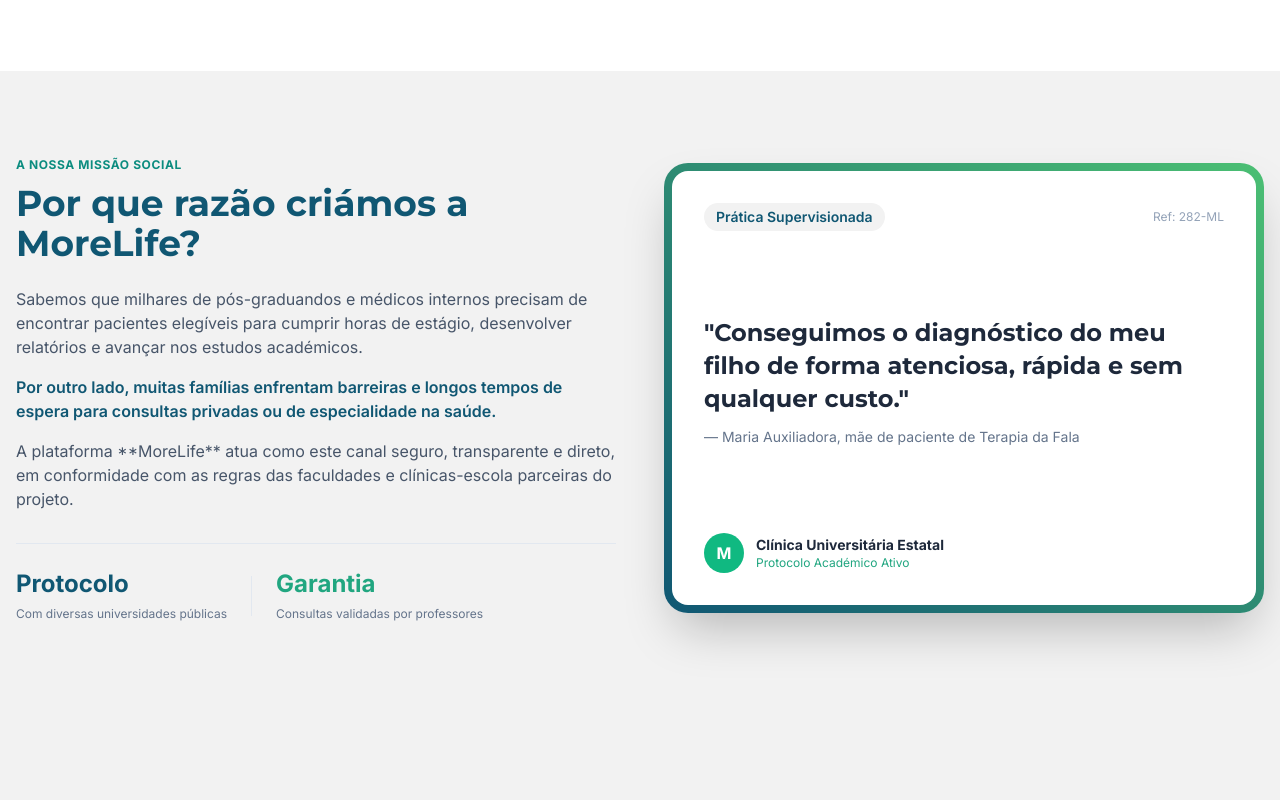
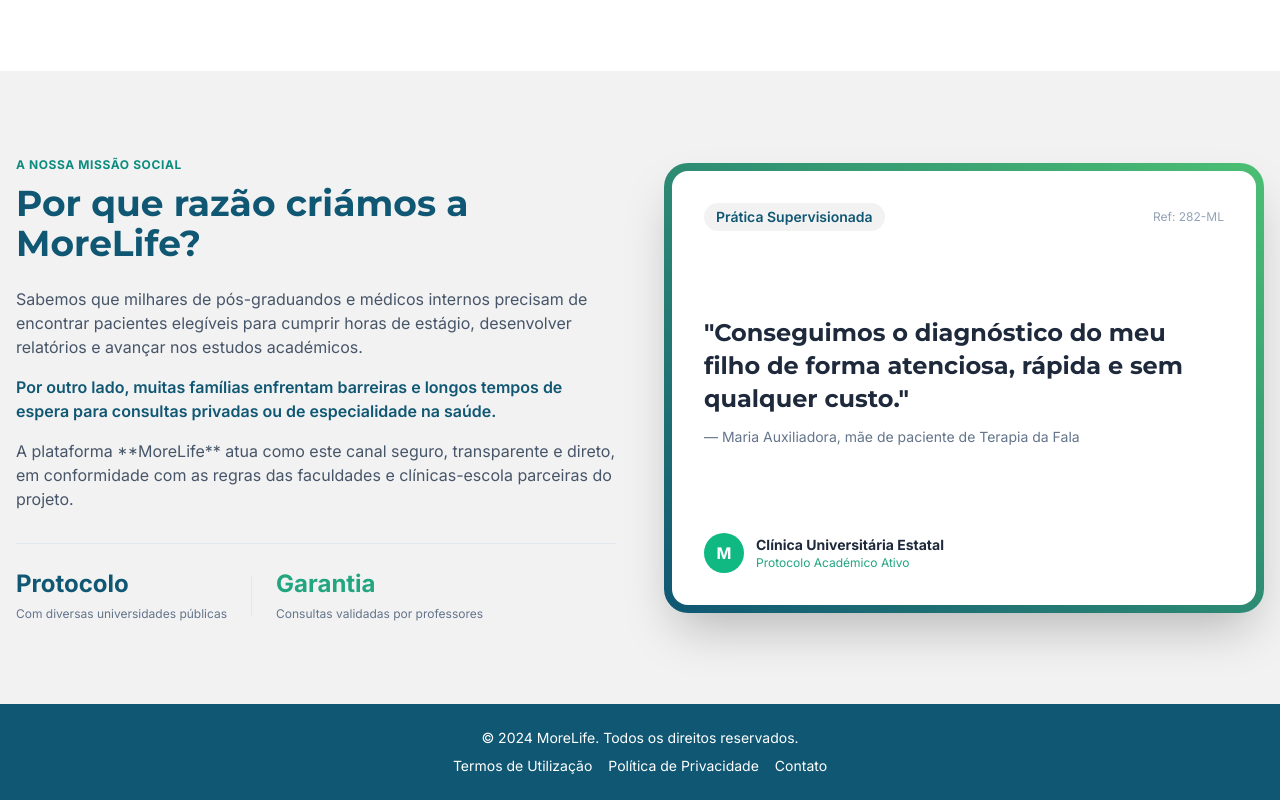
Before and after one commit to mariangelhernandez/novo_s.a_maria, a website: page html/index.html in a window 1280 px wide. Shown: the part 1813-2613 px from the top of the page. Before the commit the page ends 2517 px from the top, so only its background shows below. Drawn offline with nearby package versions, Linux system fonts and the light colour scheme; files that its build step writes are made by us from their sources.

Commit message:
atualizar

```diff
--- a/html/index.html
+++ b/html/index.html
@@ -545,6 +545,7 @@
                                     <input id="reg-specialty" type="text" class="w-full rounded-2xl border border-slate-200 px-4 py-3 text-sm text-slate-800 focus:outline-none focus:ring-2 focus:ring-[#0B8C7F]" />
                                 </div>
                             </div>
+                        </div>
                         <div>
                             <label class="block text-sm font-semibold text-slate-600 mb-2">Foto de Perfil (opcional)</label>
                             <input id="reg-photo" type="file" accept="image/*" class="w-full text-sm" onchange="handleRegPhotoChange(event)" />
@@ -561,5 +562,16 @@
             </div>
         </div>
     <script src="/script.js"></script>
+    <footer class="bg-[#105773] text-white py-6 mt-auto">
+        <div class="max-w-7xl mx-auto px-4 text-center">
+            <p class="text-sm">&copy; 2024 MoreLife. Todos os direitos reservados.</p>
+            <div class="mt-2 flex justify-center gap-4">
+                <a href="#" class="text-sm hover:underline">Termos de Utilização</a>
+                <a href="#" class="text-sm hover:underline">Política de Privacidade</a>
+                <a href="#" class="text-sm hover:underline">Contato</a>
+            </div>
+        </div>
+    </footer>
+
 </body>
 </html>
```
